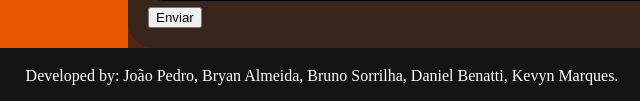
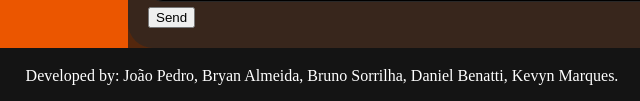
Before and after one commit to RocketKraken-13/Trabalho-em-Ingles, a plain HTML site: page contato.html in a window 1280 px wide. Shown: the part 860-961 px from the top of the page, 0-640 px from the left. Drawn offline with Linux system fonts and the light colour scheme.

Commit message:
Update contato.html

```diff
--- a/contato.html
+++ b/contato.html
@@ -72,7 +72,7 @@
                             </div>
                         </div>
                         <div class="row botaoform">
-                            <input type="submit" value="Enviar">
+                            <input type="submit" value="Send">
                         </div>
                     </form>
                 </div>
```
